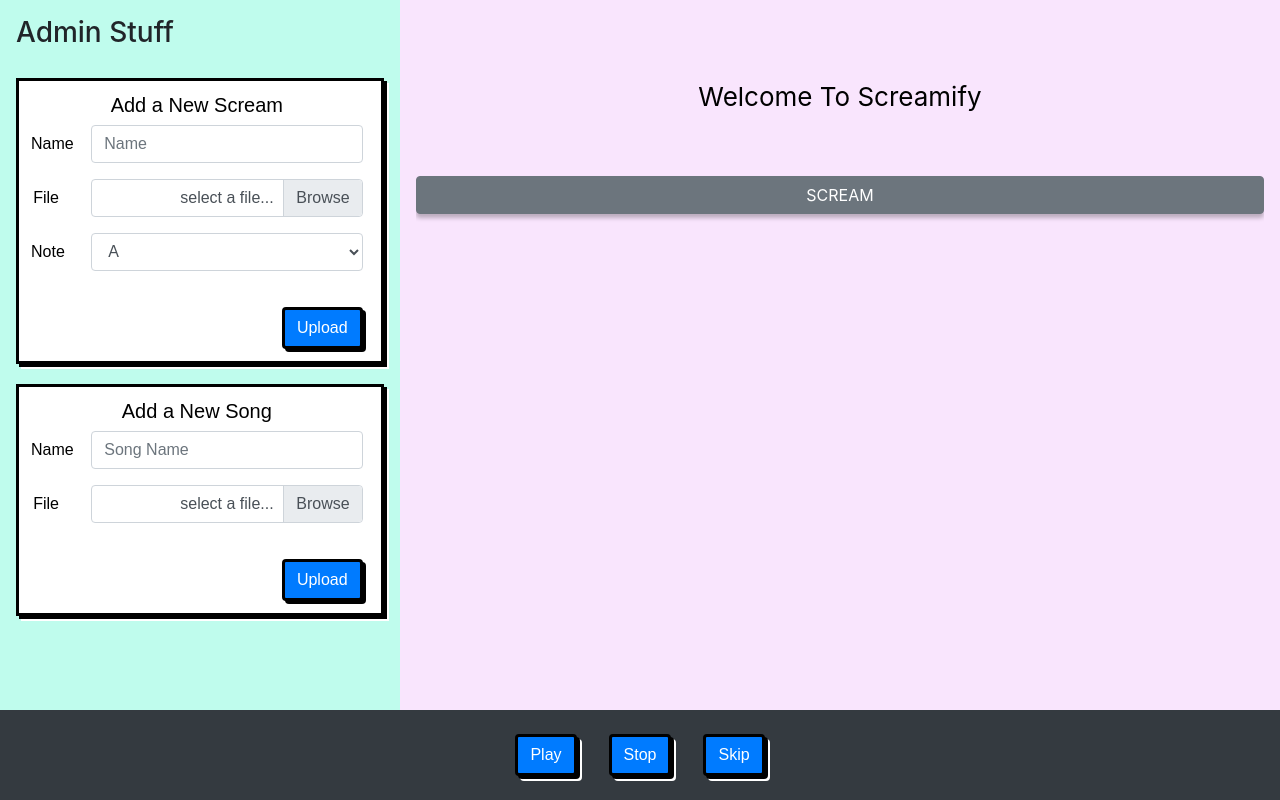
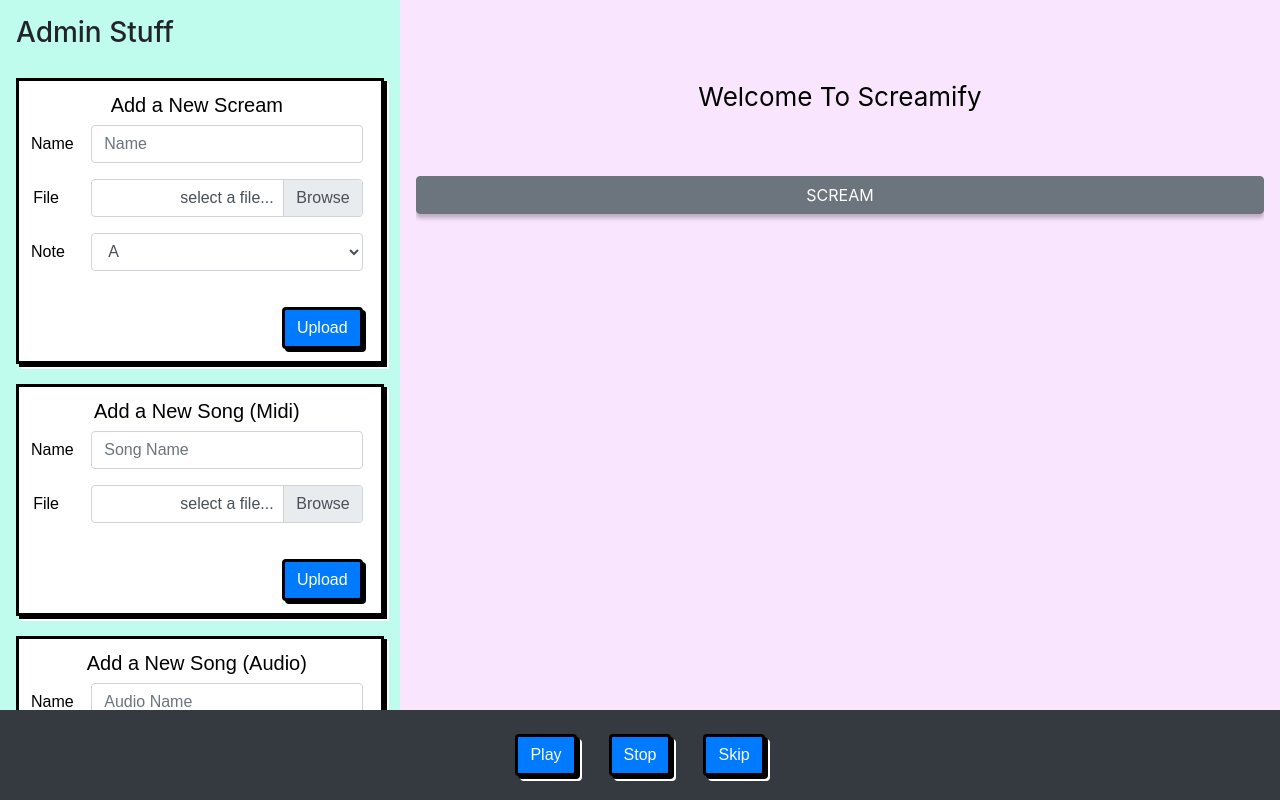
Before and after one commit to PfeifferH/screamify, a React (Create React App) app: page / in a window 1280 px wide. Built offline with nearby package versions, Linux system fonts and the light colour scheme.

Commit message:
Added Audio upload button

```diff
--- a/src/App.js
+++ b/src/App.js
@@ -45,6 +45,7 @@
           <h3>Admin Stuff</h3>
           <ScreamUpload></ScreamUpload>
           <MIDIUpload></MIDIUpload>
+          <AudioUpload></AudioUpload>
         </div>
         <div className="App-body">
           <Navbar fixed="bottom" bg="dark" variant="dark" className="justify-content-center">
@@ -316,7 +317,7 @@
 
   render() {
     return (<div className="retro">
-      <h5>Add a New Song</h5>
+      <h5>Add a New Song (Midi)</h5>
       <Form onSubmit={this.handleSubmit}>
 
         <Form.Group as={Row} controlId="formHorizontalName">
@@ -351,4 +352,133 @@
   }
 }
 
+class AudioUpload extends Component {
+  handleSubmit(event) {
+    event.preventDefault();
+
+    if (this.state.name != '' && this.state.file != '') {
+      this.setState({ ...this.state, submittext: 'Uploading...', submitting: true });
+      var db = firebase.firestore();
+      var storageRef = firebase.storage().ref();
+
+      var doc = db.collection("audio").doc();
+      doc.set({
+        name: this.state.name
+      })
+        .then(() => {
+          console.log("Document written with ID: ", doc.id);
+
+          // Create a reference to file
+          var screamFileRef = storageRef.child('audio/' + doc.id);
+          var uploadTask = screamFileRef.put(this.state.file);
+
+          uploadTask.on('state_changed',
+            (snapshot) => {
+              // Observe state change events such as progress, pause, and resume
+              // Get task progress, including the number of bytes uploaded and the total number of bytes to be uploaded
+              var uploadprogress = (snapshot.bytesTransferred / snapshot.totalBytes) * 100;
+              this.setState({ ...this.state, progress: uploadprogress });
+              console.log('Upload is ' + uploadprogress + '% done');
+              switch (snapshot.state) {
+                case firebase.storage.TaskState.PAUSED: // or 'paused'
+                  console.log('Upload is paused');
+                  break;
+                case firebase.storage.TaskState.RUNNING: // or 'running'
+                  console.log('Upload is running');
+                  break;
+              }
+            },
+            (error) => {
+              // Handle unsuccessful uploads
+            },
+            () => {
+              // Handle successful uploads on complete
+              uploadTask.snapshot.ref.getDownloadURL().then((downloadURL) => {
+                console.log('File available at', downloadURL);
+
+                doc.update({
+                  url: downloadURL
+                }).then((doc) => {
+                  console.log("Document updated");
+                  // Reset form
+                  this.setState({ ...this.state, name: '', filename: "select an Audio (wav) file...", file: '', submittext: 'Upload', submitting: false, progress: 0 });
+                })
+                  .catch((error) => {
+                    console.error("Error updating document: ", error);
+                    // Reset form
+                    this.setState({ ...this.state, name: '', filename: "select an Audio (wav) file...", file: '', submittext: 'Upload', submitting: false, progress: 0 });
+                  });
+              });
+            }
+          );
+
+        })
+        .catch(function (error) {
+          console.error("Error adding document: ", error);
+        });
+    } else {
+      console.log("MUST FILL INFO");
+    }
+  };
+
+  constructor(props) {
+    super(props);
+    this.state = { name: '', filename: "select a file...", file: '', submittext: 'Upload', submitting: false, progress: 0 };
+    this.handleSubmit = this.handleSubmit.bind(this);
+    this.handleChange = this.handleChange.bind(this);
+    this.handleFileChange = this.handleFileChange.bind(this);
+  }
+
+  handleChange(event) {
+    this.setState({
+      ...this.state,
+      [event.target.name]: event.target.value
+    });
+  }
+
+  handleFileChange(event) {
+    this.setState({
+      ...this.state,
+      filename: event.target.files[0].name,
+      [event.target.name]: event.target.files[0]
+    });
+  }
+
+  render() {
+    return (<div className="retro">
+      <h5>Add a New Song (Audio)</h5>
+      <Form onSubmit={this.handleSubmit}>
+
+        <Form.Group as={Row} controlId="formHorizontalName">
+          <Form.Label column sm={2}>
+            Name
+          </Form.Label>
+          <Col sm={10}>
+            <Form.Control type="text" placeholder="Audio Name" name="name" value={this.state.name} onChange={this.handleChange} />
+          </Col>
+        </Form.Group>
+        <Form.Group as={Row} controlId="formHorizontalName">
+          <Form.Label column sm={2}>File</Form.Label>
+          <Col sm={10}>
+            <Form.File
+              name="file"
+              onChange={this.handleFileChange}
+              id="custom-file"
+              label={this.state.filename}
+              custom
+            /></Col>
+        </Form.Group>
+        {this.state.submitting == true ? <ProgressBar animated now={this.state.progress} /> :
+          <Button className="retro rbtn-small" type="submit">
+            {this.state.submittext}
+          </Button>
+
+        }
+      </Form>
+
+    </div>
+    );
+  }
+}
+
 export default App;
```
